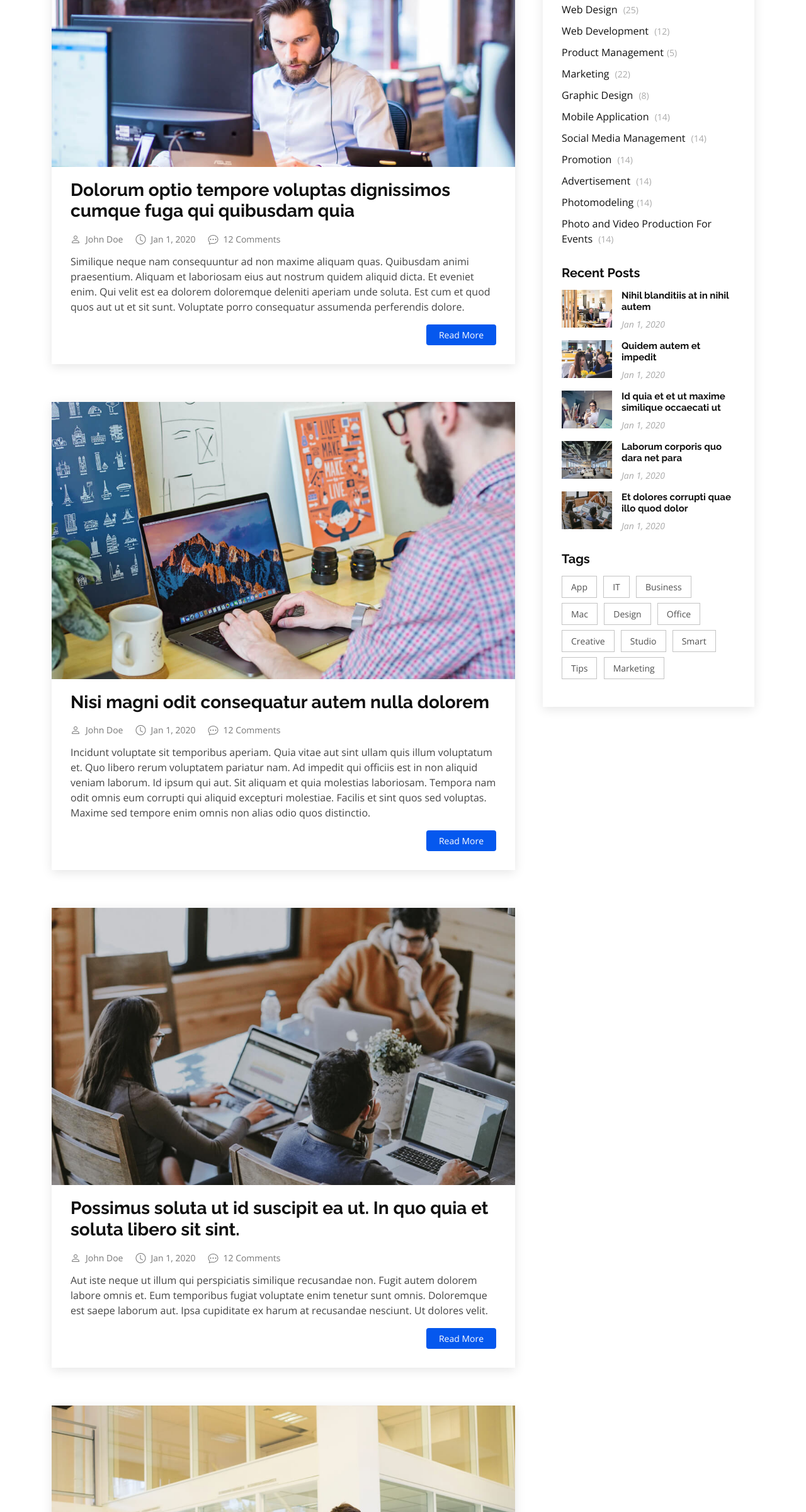
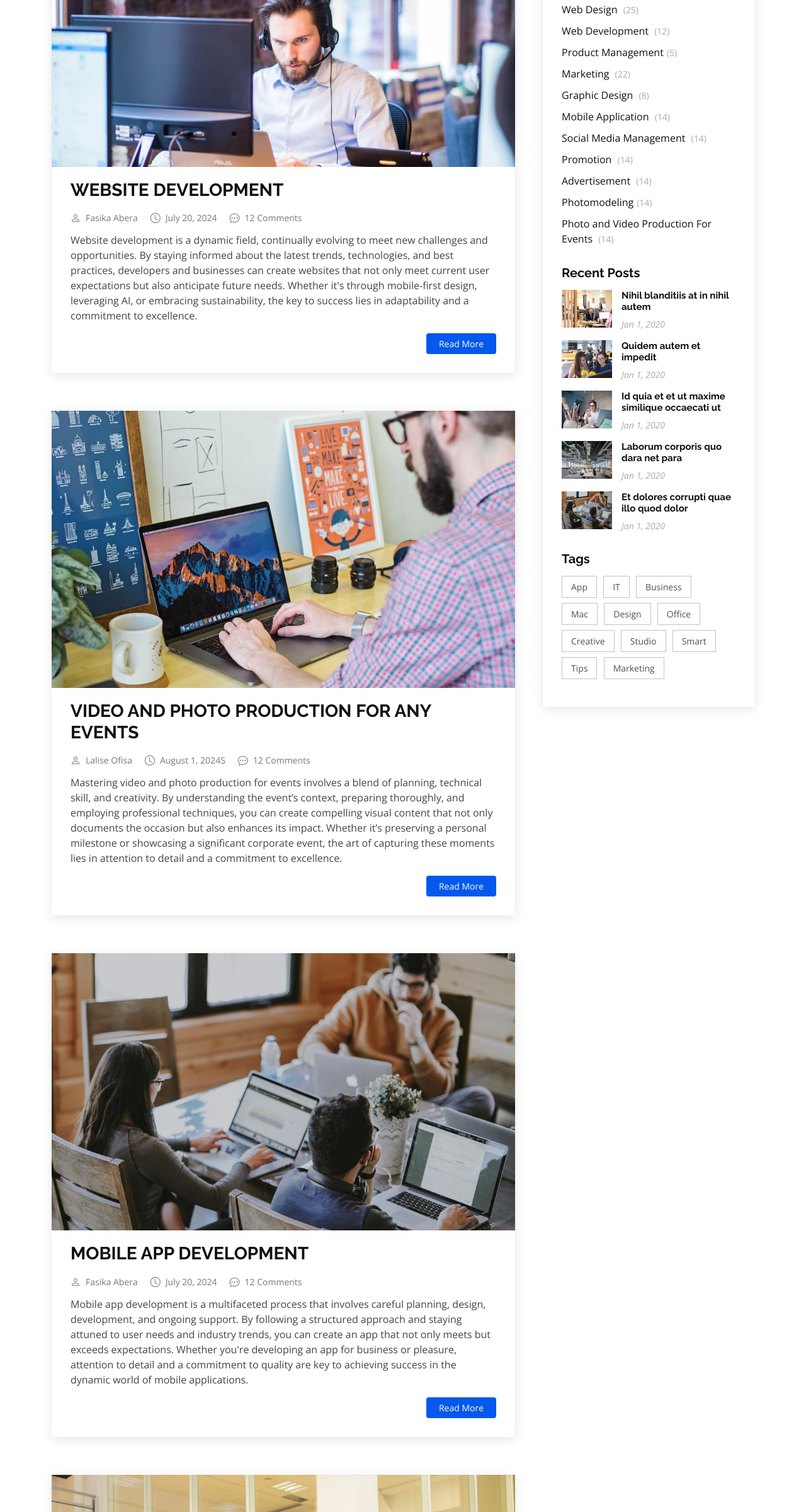
Before and after one commit to liofi/dinkuan, a plain HTML site: page blog.html in a window 1280 px wide. Shown: the part 400-2800 px from the top of the page at 63% size. Drawn offline with nearby package versions, Linux system fonts and the light colour scheme.

Commit message:
cooment 11

```diff
--- a/blog.html
+++ b/blog.html
@@ -110,21 +110,20 @@
               </div>
 
               <h2 class="entry-title">
-                <a href="blog-single.html">Dolorum optio tempore voluptas dignissimos cumque fuga qui quibusdam quia</a>
+                <a href="blog-single.html">WEBSITE DEVELOPMENT</a>
               </h2>
 
               <div class="entry-meta">
                 <ul>
-                  <li class="d-flex align-items-center"><i class="bi bi-person"></i> <a href="blog-single.html">John Doe</a></li>
-                  <li class="d-flex align-items-center"><i class="bi bi-clock"></i> <a href="blog-single.html"><time datetime="2020-01-01">Jan 1, 2020</time></a></li>
+                  <li class="d-flex align-items-center"><i class="bi bi-person"></i> <a href="blog-single.html">Fasika Abera</a></li>
+                  <li class="d-flex align-items-center"><i class="bi bi-clock"></i> <a href="blog-single.html"><time datetime="2020-01-01">July 20, 2024</time></a></li>
                   <li class="d-flex align-items-center"><i class="bi bi-chat-dots"></i> <a href="blog-single.html">12 Comments</a></li>
                 </ul>
               </div>
 
               <div class="entry-content">
                 <p>
-                  Similique neque nam consequuntur ad non maxime aliquam quas. Quibusdam animi praesentium. Aliquam et laboriosam eius aut nostrum quidem aliquid dicta.
-                  Et eveniet enim. Qui velit est ea dolorem doloremque deleniti aperiam unde soluta. Est cum et quod quos aut ut et sit sunt. Voluptate porro consequatur assumenda perferendis dolore.
+                  Website development is a dynamic field, continually evolving to meet new challenges and opportunities. By staying informed about the latest trends, technologies, and best practices, developers and businesses can create websites that not only meet current user expectations but also anticipate future needs. Whether it's through mobile-first design, leveraging AI, or embracing sustainability, the key to success lies in adaptability and a commitment to excellence.
                 </p>
                 <div class="read-more">
                   <a href="blog-single.html">Read More</a>
@@ -140,21 +139,20 @@
               </div>
 
               <h2 class="entry-title">
-                <a href="blog-single.html">Nisi magni odit consequatur autem nulla dolorem</a>
+                <a href="blog-single.html">VIDEO AND PHOTO PRODUCTION FOR ANY EVENTS</a>
               </h2>
 
               <div class="entry-meta">
                 <ul>
-                  <li class="d-flex align-items-center"><i class="bi bi-person"></i> <a href="blog-single.html">John Doe</a></li>
-                  <li class="d-flex align-items-center"><i class="bi bi-clock"></i> <a href="blog-single.html"><time datetime="2020-01-01">Jan 1, 2020</time></a></li>
+                  <li class="d-flex align-items-center"><i class="bi bi-person"></i> <a href="blog-single.html">Lalise Ofisa</a></li>
+                  <li class="d-flex align-items-center"><i class="bi bi-clock"></i> <a href="blog-single.html"><time datetime="2020-01-01">August 1, 2024S</time></a></li>
                   <li class="d-flex align-items-center"><i class="bi bi-chat-dots"></i> <a href="blog-single.html">12 Comments</a></li>
                 </ul>
               </div>
 
               <div class="entry-content">
                 <p>
-                  Incidunt voluptate sit temporibus aperiam. Quia vitae aut sint ullam quis illum voluptatum et. Quo libero rerum voluptatem pariatur nam.
-                  Ad impedit qui officiis est in non aliquid veniam laborum. Id ipsum qui aut. Sit aliquam et quia molestias laboriosam. Tempora nam odit omnis eum corrupti qui aliquid excepturi molestiae. Facilis et sint quos sed voluptas. Maxime sed tempore enim omnis non alias odio quos distinctio.
+                  Mastering video and photo production for events involves a blend of planning, technical skill, and creativity. By understanding the event’s context, preparing thoroughly, and employing professional techniques, you can create compelling visual content that not only documents the occasion but also enhances its impact. Whether it’s preserving a personal milestone or showcasing a significant corporate event, the art of capturing these moments lies in attention to detail and a commitment to excellence.
                 </p>
                 <div class="read-more">
                   <a href="blog-single.html">Read More</a>
@@ -170,21 +168,20 @@
               </div>
 
               <h2 class="entry-title">
-                <a href="blog-single.html">Possimus soluta ut id suscipit ea ut. In quo quia et soluta libero sit sint.</a>
+                <a href="blog-single.html">MOBILE APP DEVELOPMENT</a>
               </h2>
 
               <div class="entry-meta">
                 <ul>
-                  <li class="d-flex align-items-center"><i class="bi bi-person"></i> <a href="blog-single.html">John Doe</a></li>
-                  <li class="d-flex align-items-center"><i class="bi bi-clock"></i> <a href="blog-single.html"><time datetime="2020-01-01">Jan 1, 2020</time></a></li>
+                  <li class="d-flex align-items-center"><i class="bi bi-person"></i> <a href="blog-single.html">Fasika Abera</a></li>
+                  <li class="d-flex align-items-center"><i class="bi bi-clock"></i> <a href="blog-single.html"><time datetime="2020-01-01">July 20, 2024</time></a></li>
                   <li class="d-flex align-items-center"><i class="bi bi-chat-dots"></i> <a href="blog-single.html">12 Comments</a></li>
                 </ul>
               </div>
 
               <div class="entry-content">
                 <p>
-                  Aut iste neque ut illum qui perspiciatis similique recusandae non. Fugit autem dolorem labore omnis et. Eum temporibus fugiat voluptate enim tenetur sunt omnis.
-                  Doloremque est saepe laborum aut. Ipsa cupiditate ex harum at recusandae nesciunt. Ut dolores velit.
+                  Mobile app development is a multifaceted process that involves careful planning, design, development, and ongoing support. By following a structured approach and staying attuned to user needs and industry trends, you can create an app that not only meets but exceeds expectations. Whether you're developing an app for business or pleasure, attention to detail and a commitment to quality are key to achieving success in the dynamic world of mobile applications.
                 </p>
                 <div class="read-more">
                   <a href="blog-single.html">Read More</a>
@@ -200,12 +197,12 @@
               </div>
 
               <h2 class="entry-title">
-                <a href="blog-single.html">Non rem rerum nam cum quo minus. Dolor distinctio deleniti explicabo eius exercitationem.</a>
+                <a href="blog-single.html">PHOTO MODELING, PROMOTION AND ADVERTISEMENT</a>
               </h2>
 
               <div class="entry-meta">
                 <ul>
-                  <li class="d-flex align-items-center"><i class="bi bi-person"></i> <a href="blog-single.html">John Doe</a></li>
+                  <li class="d-flex align-items-center"><i class="bi bi-person"></i> <a href="blog-single.html">Lalise Ofisa</a></li>
                   <li class="d-flex align-items-center"><i class="bi bi-clock"></i> <a href="blog-single.html"><time datetime="2020-01-01">Jan 1, 2020</time></a></li>
                   <li class="d-flex align-items-center"><i class="bi bi-chat-dots"></i> <a href="blog-single.html">12 Comments</a></li>
                 </ul>
@@ -213,8 +210,7 @@
 
               <div class="entry-content">
                 <p>
-                  Aspernatur rerum perferendis et sint. Voluptates cupiditate voluptas atque quae. Rem veritatis rerum enim et autem. Saepe atque cum eligendi eaque iste omnis a qui.
-                  Quia sed sunt. Ea asperiores expedita et et delectus voluptates rerum. Id saepe ut itaque quod qui voluptas nobis porro rerum. Quam quia nesciunt qui aut est non omnis. Inventore occaecati et quaerat magni itaque nam voluptas. Voluptatem ducimus sint id earum ut nesciunt sed corrupti nemo.
+                  Photo modeling is an art that combines creativity, professionalism, and strategic promotion. By understanding the nuances of modeling, building a strong portfolio, effectively promoting yourself, and staying abreast of industry trends, you can successfully navigate the world of photo modeling. Whether you’re an aspiring model or an established professional, a proactive approach and dedication to excellence will pave the way for success in this dynamic field.
                 </p>
                 <div class="read-more">
                   <a href="blog-single.html">Read More</a>
@@ -245,7 +241,7 @@
                 </form>
               </div><!-- End sidebar search formn-->
 
-              <h3 class="sidebar-title">Categories</h3>
+              <h3 class="sidebar-title"> gories</h3>
               <div class="sidebar-item categories">
                 <ul>
                   <li><a href="#">Web Design <span>(25)</span></a></li>
```
